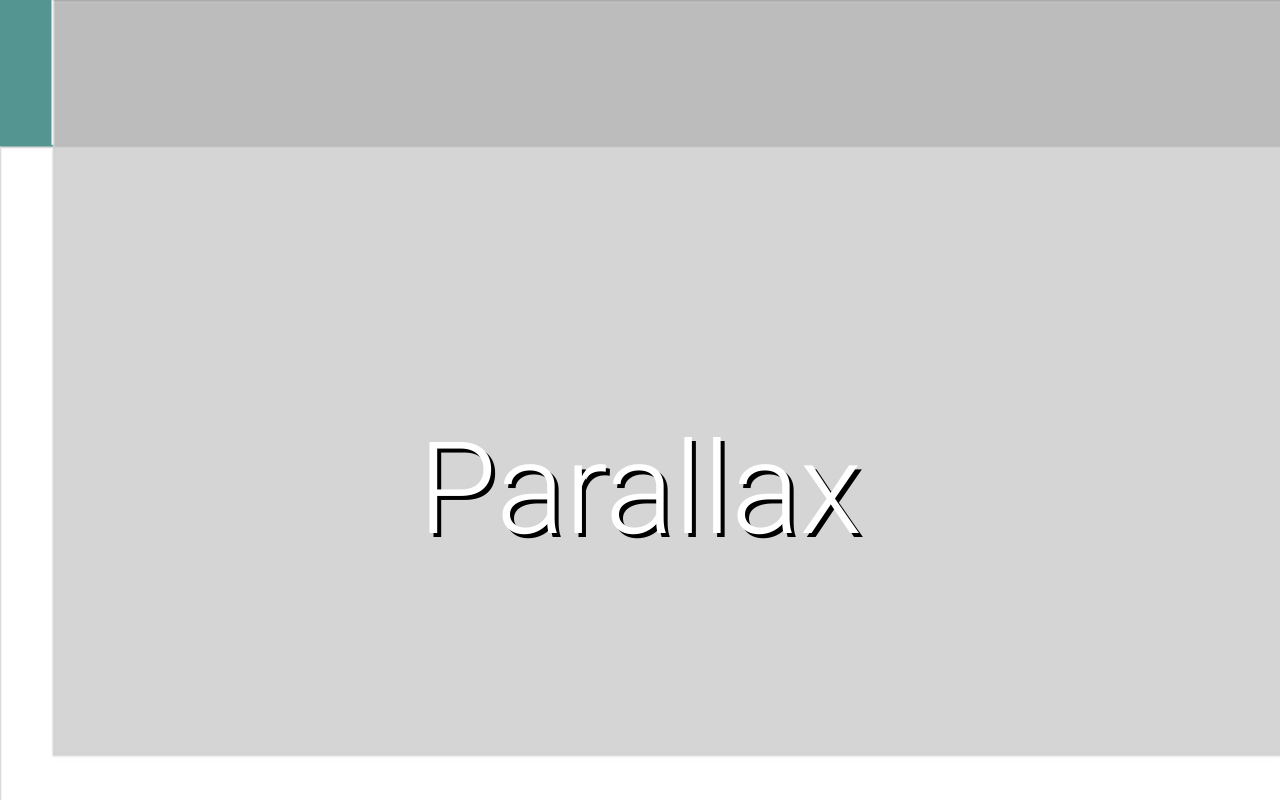
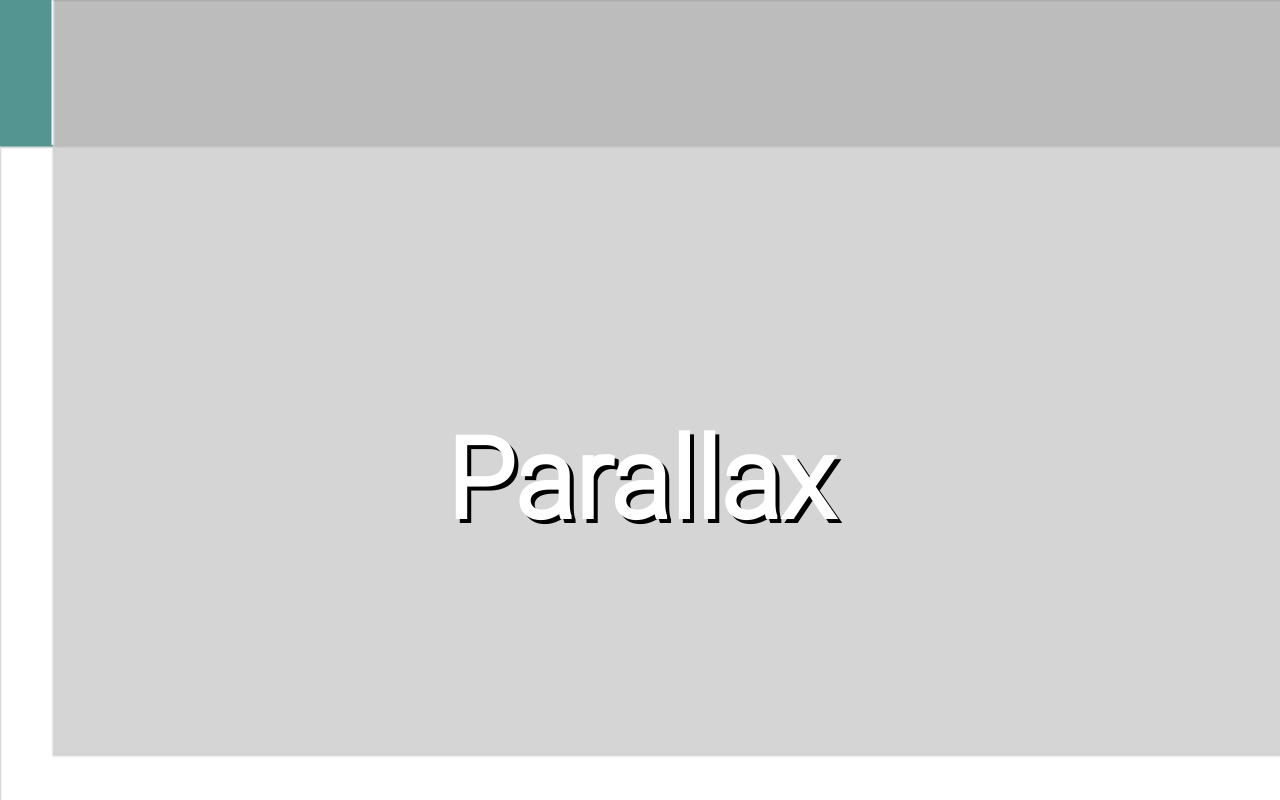
Before and after one commit to totalfreak/parallaxWebsite, a plain HTML site: page index.html in a window 1280 px wide. Drawn offline with nearby package versions, Linux system fonts and the light colour scheme.

Commit message:
Changed font

```diff
--- a/css/main.css
+++ b/css/main.css
@@ -147,8 +147,8 @@ h1{
 	float: left;
 	width: 100%;
 	font-family: 'RobotoLight', sans-serif;
-	font-size: 8em;
-	font-weight: normal;
+	font-size: 7em;
+	font-weight: bold;
   text-shadow: 4px 4px #000000;
 	z-index: 2;
 }
```
